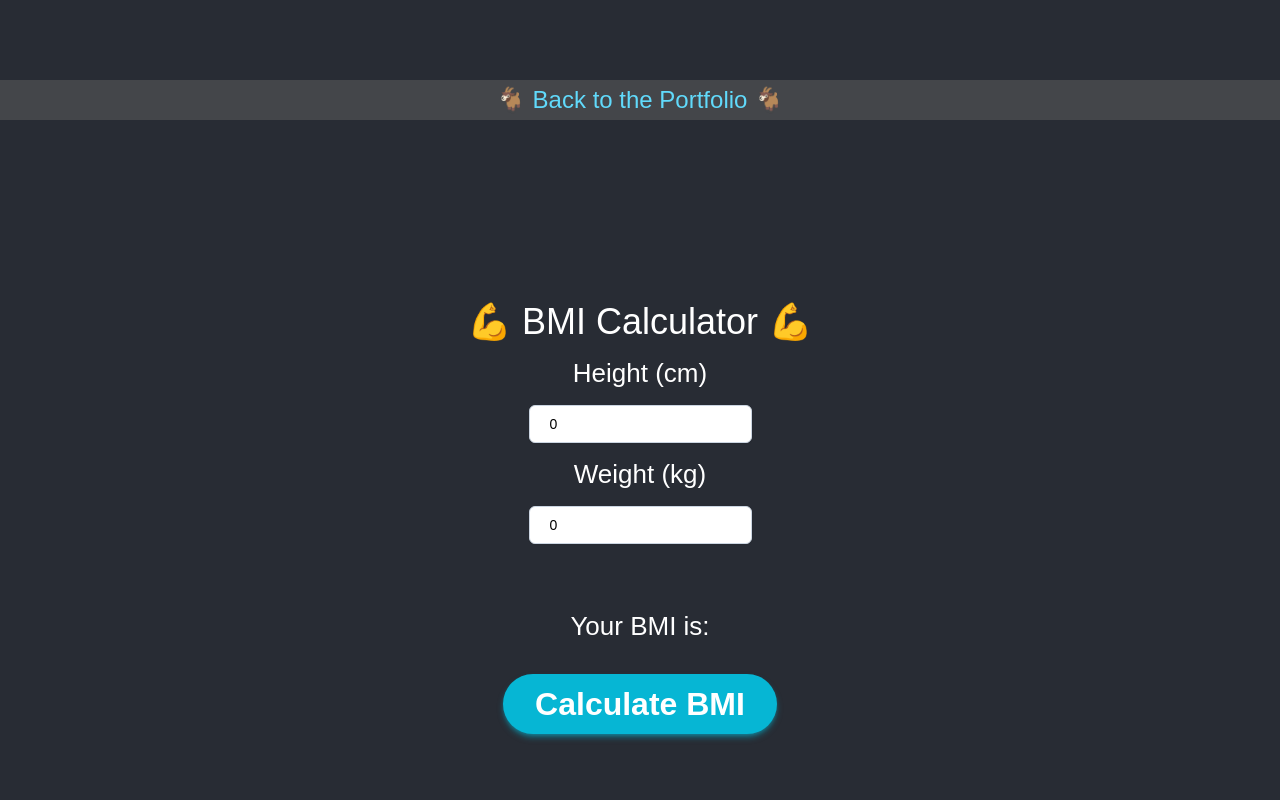
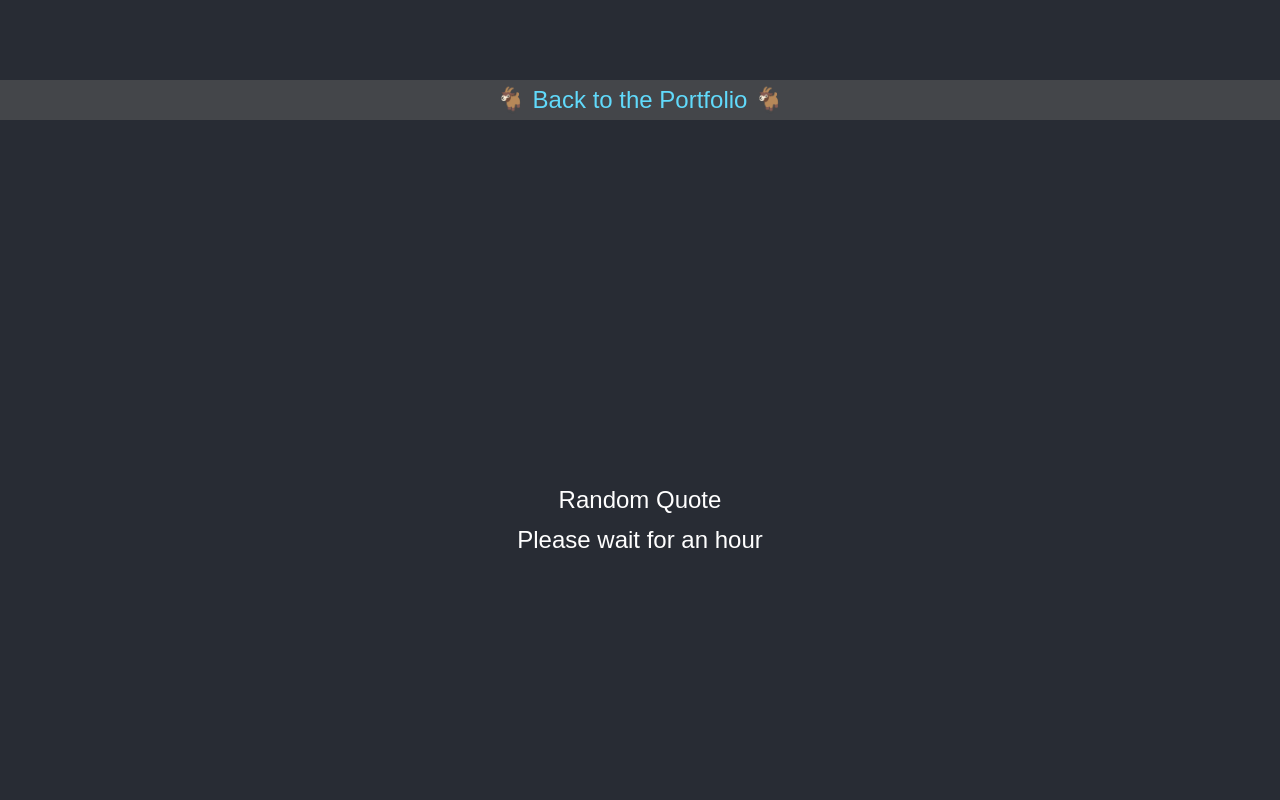
Before and after one commit to SanditZZ/calculator, a React (Create React App) app: page / in a window 1280 px wide. Shown: the part 680-1480 px from the top of the page. Built offline with nearby package versions, Linux system fonts and the light colour scheme; no server answers.

Commit message:
Add RandomQuote component

```diff
--- a/src/App.js
+++ b/src/App.js
@@ -3,6 +3,7 @@ import Footer from './components/Footer';
 import Calculator from './components/Calculator';
 import Counter from "./components/Counter";
 import Header from "./components/Header";
+import RandomQuote from './components/RandomQuote';
 
 // Add header for listing react hooks used
 // Add calculators for:
@@ -14,6 +15,7 @@ const App = () => {
     <div>
       <Header />
       <Counter />
+      <RandomQuote />
       <BMICalculator />
       <Calculator />
       <Footer />
--- a/src/components/BMICalculator.jsx
+++ b/src/components/BMICalculator.jsx
@@ -1,6 +1,5 @@
 import React, { useState } from 'react'
 import '../App.css'
-import logo from '../logo.png';
 
 import Button from './Button';
 
--- a/src/components/Counter.jsx
+++ b/src/components/Counter.jsx
@@ -1,7 +1,5 @@
-import React, { useReducer, useEffect, useState } from 'react'
+import React, { useReducer } from 'react'
 import { Tooltip } from 'react-tooltip'
-
-import axios from 'axios'
 
 import '../App.css'
 
@@ -52,30 +50,10 @@ export default function Counter () {
     resetColor('white');
   }
 
-  const [hasError, setHasError] = useState(false);
-
-  const [data, setData] = useState('')
-
-  useEffect(() => {
-    const fetchData = async () => {
-      try {
-        const response = await axios.get('https://animechan.xyz/api/random')
-        setData(response.data.quote)
-      } catch (error) {
-      console.error(error)
-      setHasError(true)
-    }
-  }
-
-    fetchData()
-  }, [])
-
-
   return (
   <div className='Component-center gap-5'>
       <div data-tooltip-id="counter-title-tooltip" data-tooltip-html="This counter app was created <br/> using useState, useReducer, useEffect (for the random quote) hooks."
       className='counter-title mb-0 text-4xl'> &#x1F9EE; Counter &#x1F9EE;</div>
-      {hasError ? null : <div className='text-center text-lg mx-10 md:mx-20'> <h1 className='m-5 text-2xl'>Random Quote</h1> "{data}" </div> }
       <div className='counter-value text-7xl' style={{color: state.valueColor}}>{state.counterValue}</div>
       <div className='flex flex-row gap-0'>
       <button onClick={decreaseValueColor}> Decrease <br /> &#x25C0;</button>
--- /dev/null
+++ b/src/components/RandomQuote.jsx
@@ -0,0 +1,32 @@
+import { useEffect, useState } from "react";
+
+import axios from 'axios'
+
+
+
+export default function RandomQuote () {
+
+const [hasError, setHasError] = useState(false);
+
+const [data, setData] = useState('')
+
+useEffect(() => {
+  const fetchData = async () => {
+    try {
+      const response = await axios.get('https://animechan.xyz/api/random')
+      setData(response.data.quote)
+    } catch (error) {
+    console.error(error)
+    setHasError(true)
+  }
+}
+
+  fetchData()
+}, [])
+
+return (
+    <div className="Component-center">
+        {hasError ? <div className='text-center text-lg mx-10 md:mx-20'> <h1 className='m-5 text-2xl leading-10'>Random Quote <br/> Please wait for an hour </h1> </div> : <div className='text-center text-lg mx-10 md:mx-20'> <h1 className='m-5 text-2xl'>Random Quote</h1> "{data}" </div> }
+    </div>
+)
+}
```
